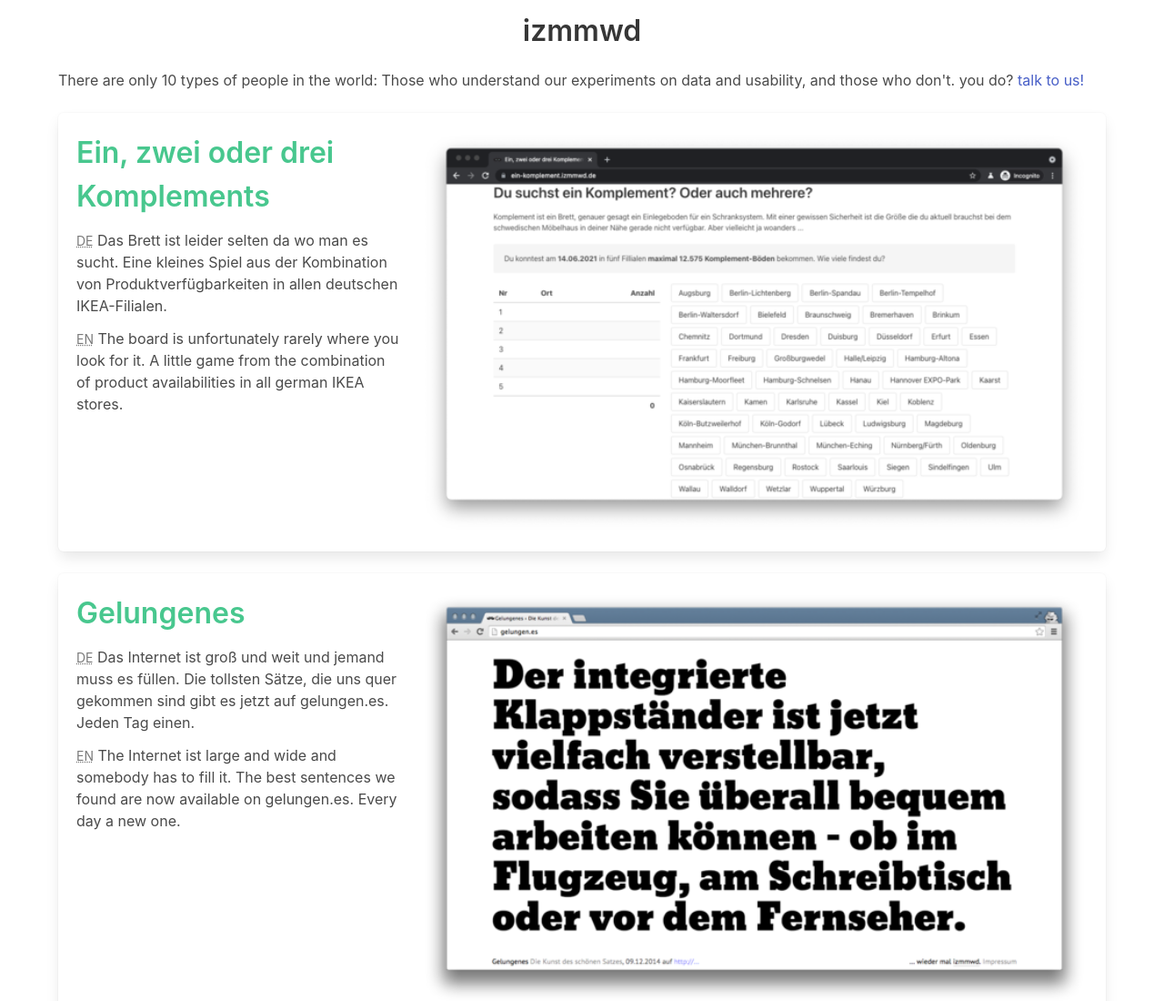
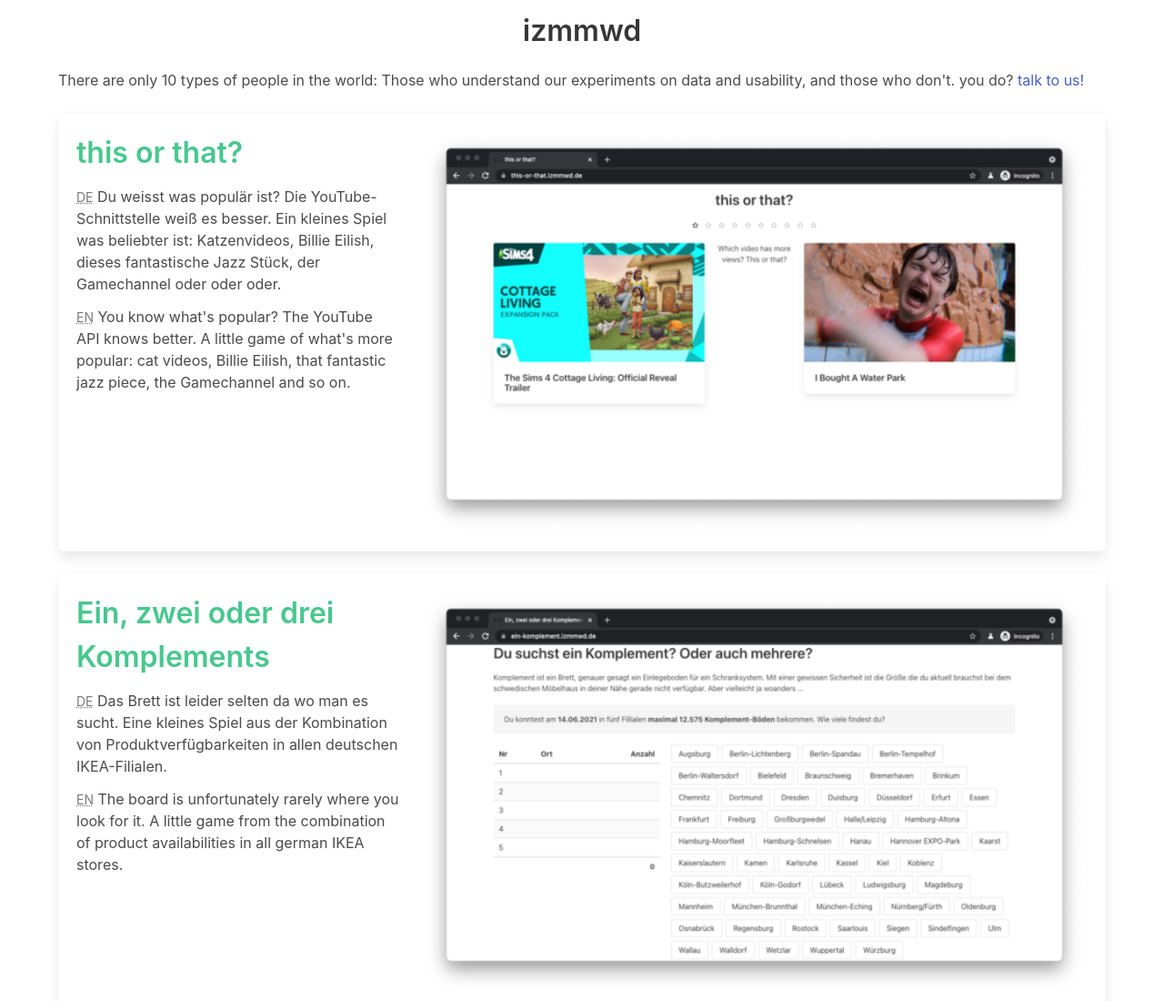
Before and after one commit to izmmwd/website, a plain HTML site: page index.html in a window 1280 px wide. Shown: the top 1100 px of the page at 91% size. Drawn offline with nearby package versions, Linux system fonts and the light colour scheme.

Commit message:
add this or that

```diff
--- a/index.html
+++ b/index.html
@@ -24,6 +24,45 @@
           <a href="mailto:contact@izmmd.de">talk to us!</a>
         </p>
 
+        <div id="this-or-that" class="box mt-5">
+          <div class="columns">
+            <div class="column">
+              <h2 class="is-size-3 has-text-weight-semibold">
+                <a
+                  href="https://this-or-that.izmmwd.de"
+                  class="has-text-success"
+                  >this or that?</a
+                >
+              </h2>
+
+              <p class="mt-3">
+                <small class="has-text-grey"
+                  ><abbr title="Deutsche Beschreibung">DE</abbr></small
+                >
+                Du weisst was populär ist? Die YouTube-Schnittstelle weiß es
+                besser. Ein kleines Spiel was beliebter ist: Katzenvideos,
+                Billie Eilish, dieses fantastische Jazz Stück, der Gamechannel
+                oder oder oder.
+              </p>
+
+              <p class="mt-3">
+                <small class="has-text-grey"
+                  ><abbr title="English Description">EN</abbr></small
+                >
+                You know what's popular? The YouTube API knows better. A little
+                game of what's more popular: cat videos, Billie Eilish, that
+                fantastic jazz piece, the Gamechannel and so on.
+              </p>
+            </div>
+            <div class="column is-two-thirds">
+              <figure class="image">
+                <a href="https://this-or-that.izmmwd.de"
+                  ><img src="/img/p/this-or-that.png" alt=""
+                /></a>
+              </figure>
+            </div>
+          </div>
+        </div>
 
         <div id="ein-komplement" class="box mt-5">
           <div class="columns">
```
Also changed, not shown: img/p/this-or-that-full.png (added), img/p/this-or-that.png (added).
